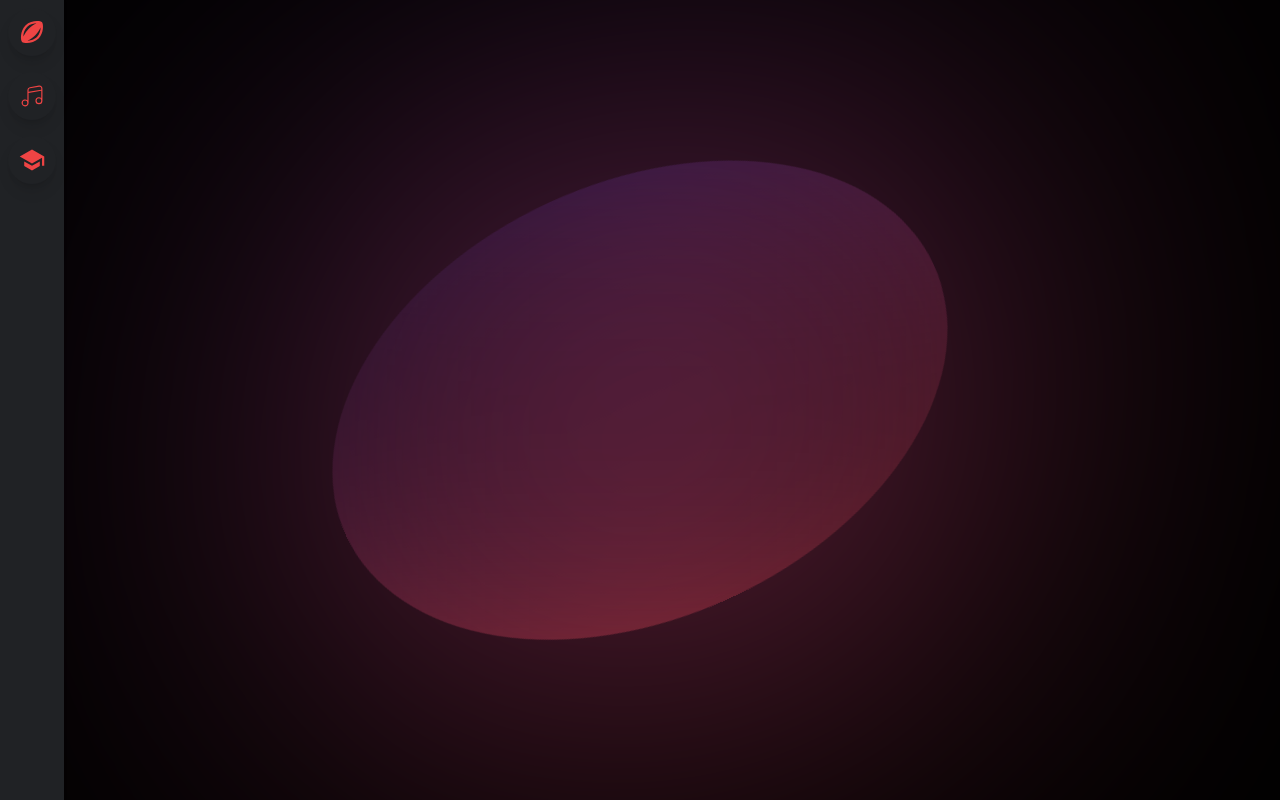
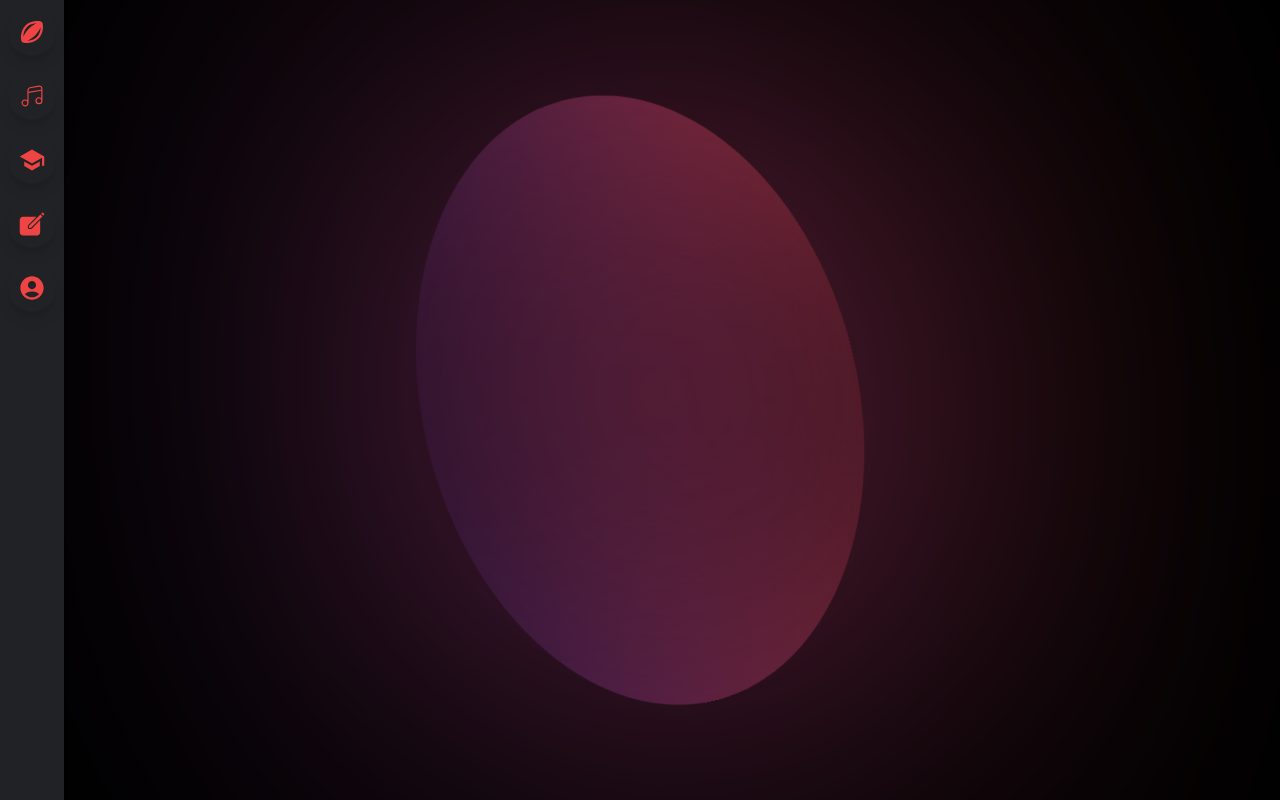
Before and after one commit to Kaiwen-W/new_ui, a Next.js app: page / in a window 1280 px wide. Built offline with nearby package versions, Linux system fonts and the light colour scheme.

Commit message:
added more sidebar icons

```diff
--- a/components/SideBar.js
+++ b/components/SideBar.js
@@ -1,6 +1,8 @@
 import { MdSportsRugby } from "react-icons/md";
 import { CiMusicNote1 } from "react-icons/ci";
 import { IoMdSchool } from "react-icons/io";
+import { IoIosCreate } from "react-icons/io";
+import { MdAccountCircle } from "react-icons/md";
 
 const SideBar = () => {
   return (
@@ -9,6 +11,8 @@ const SideBar = () => {
         <SideBarIcon icon={ <MdSportsRugby size="28" /> } text="Sports" />
         <SideBarIcon icon={ <CiMusicNote1 size="28"/> } text="Music" />
         <SideBarIcon icon={ <IoMdSchool size="28"/> } text="Academia" />
+        <SideBarIcon icon={ <IoIosCreate size="28"/> } text="Create" />
+        <SideBarIcon icon={ <MdAccountCircle size="28"/> } text="Account" />
     </div>
   )
 }
```
